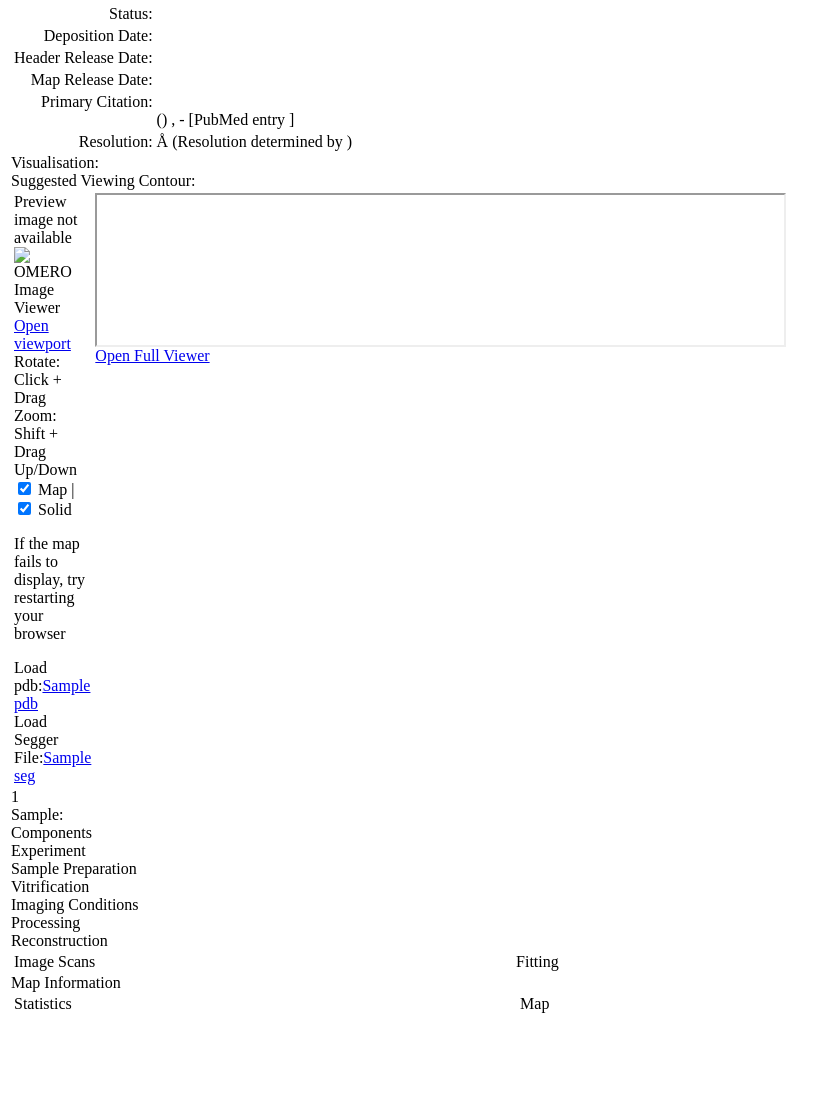
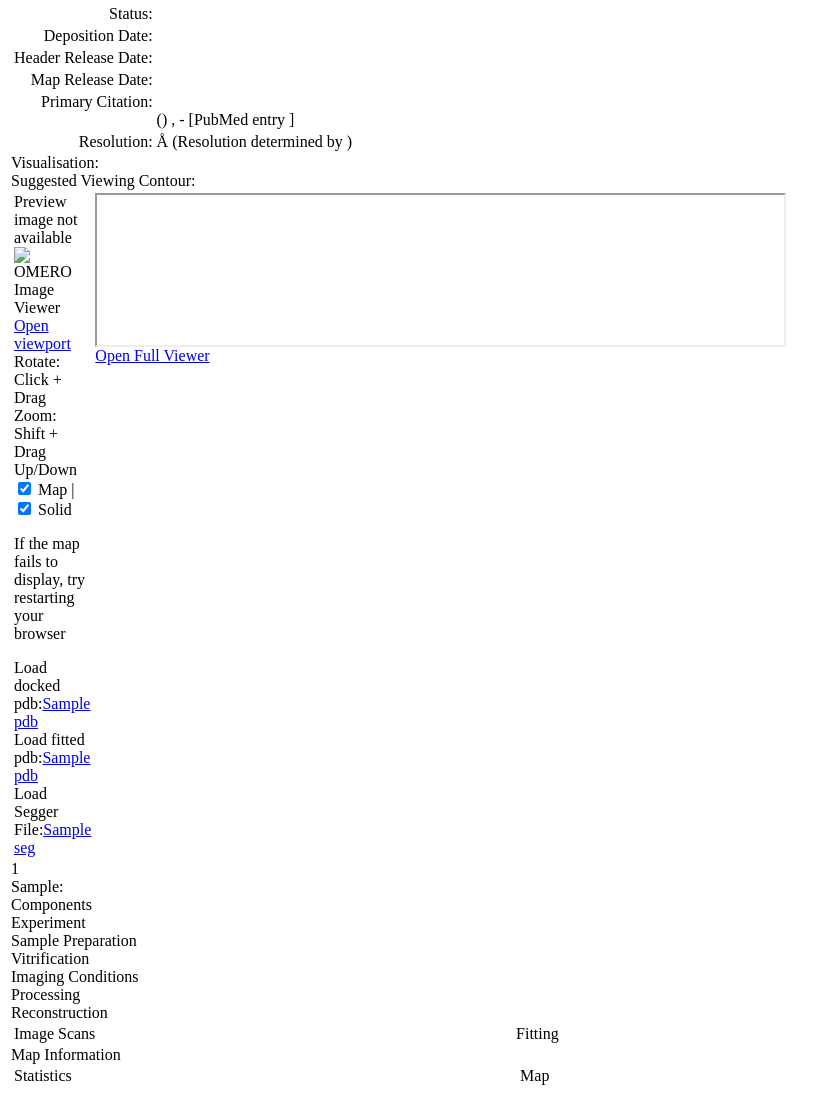
Before and after one commit to ome/webemdb, a Django app: template templates/webemdb/entries/entry.html in a window 1280 px wide. Shown: the part 180-1279 px from the top of the page, without its empty margins (0-838 px from the left). Before the commit the page ends 1193 px from the top, so only its background shows below. Run offline with Django 3.2, Linux system fonts and the light colour scheme; the template is opened without the code that fills it: most values are stand-ins (such as "Sample title", 1, 10 or a date in 2020).

Commit message:
Adding display of fitted pdb files to webemdb entries. See #3047
git-svn-id: file:///home/svn/omero/trunk@8346 05709c45-44f0-0310-885b-81a1db45b4a6

```diff
--- a/templates/webemdb/entries/entry.html
+++ b/templates/webemdb/entries/entry.html
@@ -211,7 +211,12 @@ $(document).ready(function() {
 
                         {% for pdb in pdbs %}
                             <div>
-                            Load pdb:<a href="{% url webemdb_pdb pdb.id %}" class="oavLoadPdb">{{ pdb.getFileName }}</a>
+                            Load docked pdb:<a href="{% url webemdb_pdb pdb.id %}" class="oavLoadPdb">{{ pdb.getFileName }}</a>
+                            </div>
+                        {% endfor %}
+                        {% for pdb in fittedPdbs %}
+                            <div>
+                                Load fitted pdb:<a href="{% url webemdb_pdb pdb.id %}" class="oavLoadPdb">{{ pdb.getFileName }}</a>
                             </div>
                         {% endfor %}
                         {% for seg in segFiles %}
```
Also changed, not shown: views.py (+7 -2 lines).
